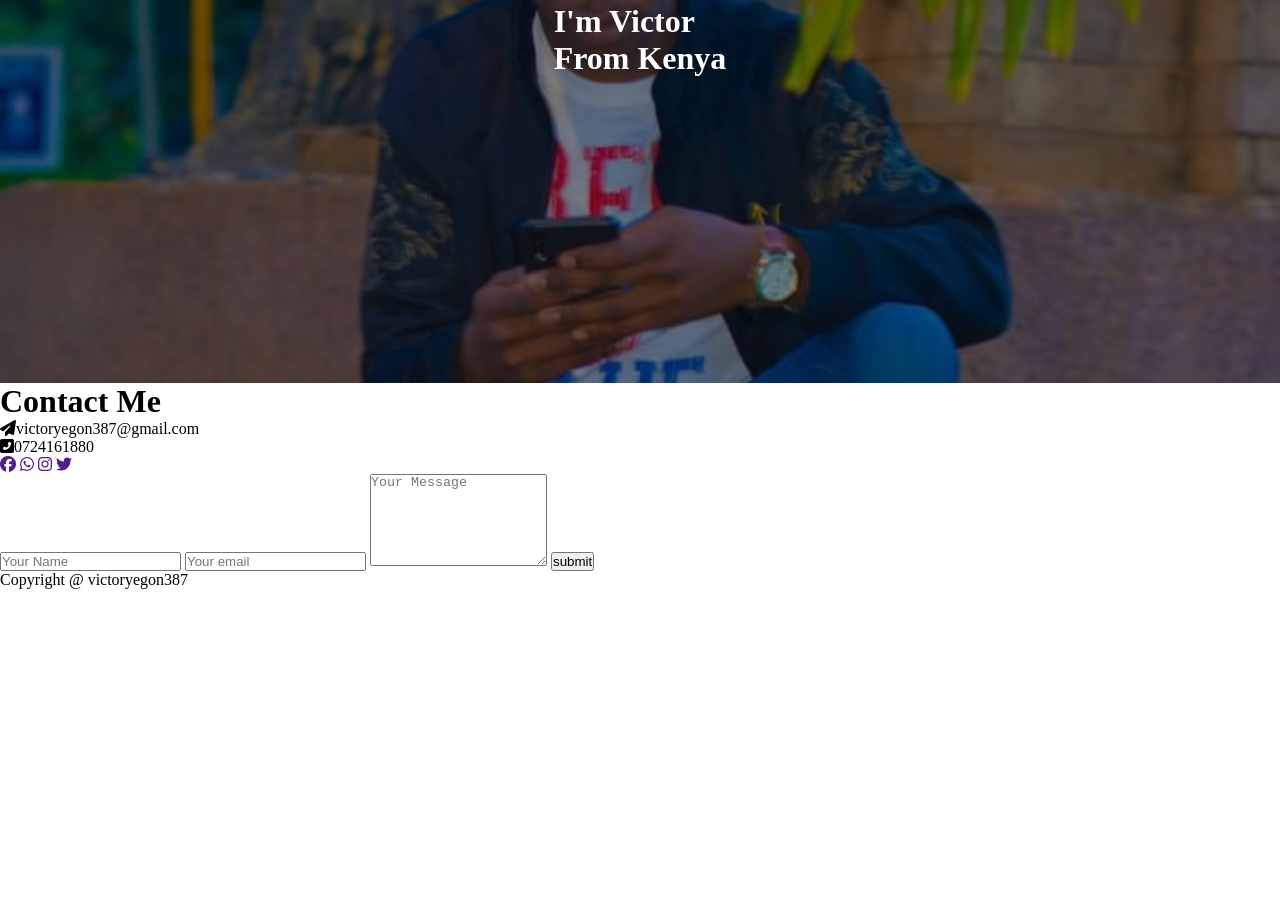
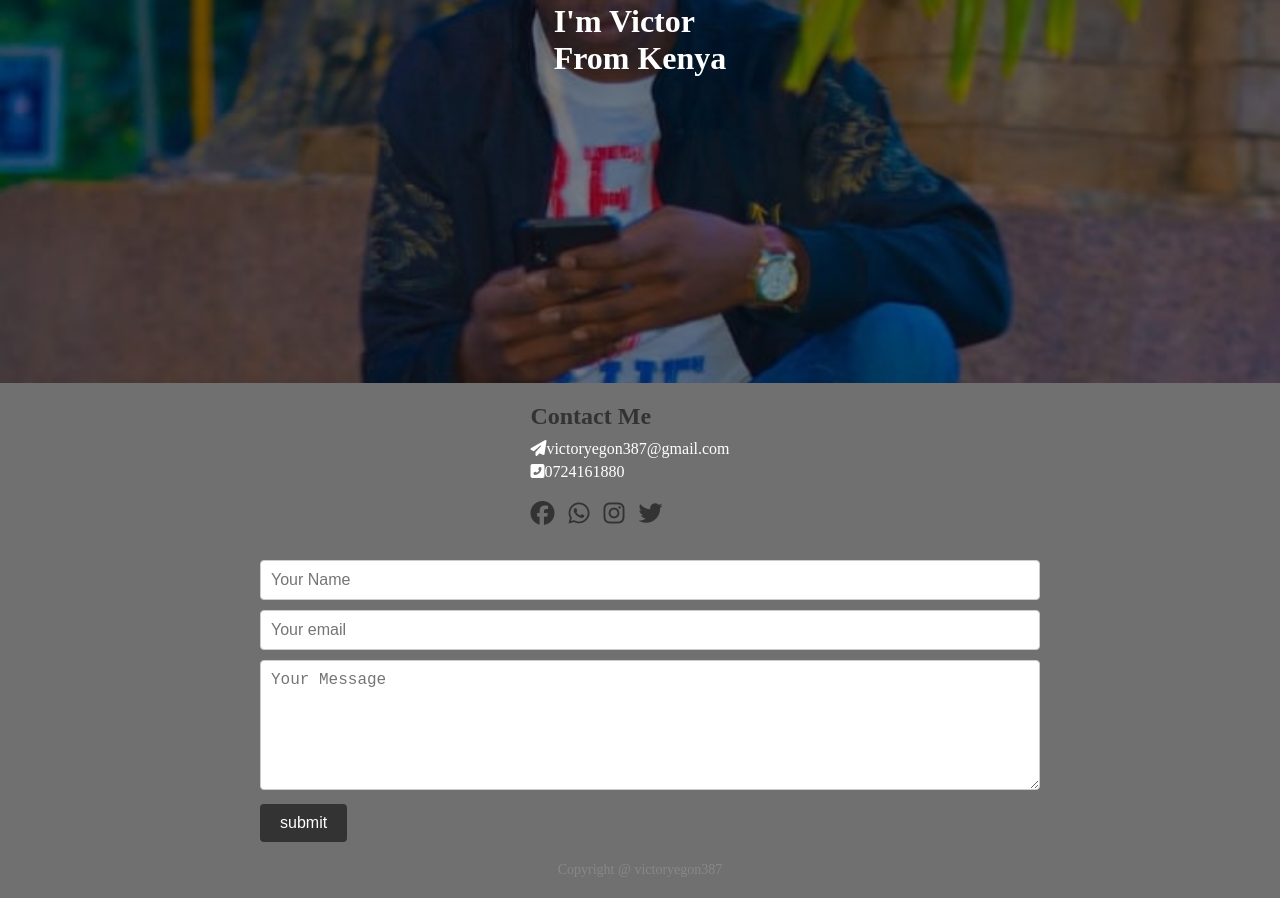
Before and after one commit to VictorTovric/personal-portfolio, a plain HTML site: page index.html in a window 1280 px wide. Shown: the part 417-1315 px from the top of the page. Before the commit the page ends 1006 px from the top, so only its background shows below. Drawn offline with Linux system fonts and the light colour scheme.

Commit message:
added stylings

```diff
--- a/index.html
+++ b/index.html
@@ -28,7 +28,7 @@
 </div>
 
 <!-- -----------------Contacts-------------- -->
-<div id="Contacts">
+<div class="Contacts">
     <div class="container">
         <div class="row">
             <div class="Contacts-left">
--- a/style.css
+++ b/style.css
@@ -4,7 +4,10 @@
    padding: 0;
    box-sizing: border-box;
  }
-
+body{
+  background-color: rgb(112, 112, 112);
+  color: white;
+}
  .header {
    height: 100vh;
    background-color: black;
@@ -48,3 +51,80 @@
   flex-direction: column;
 
  }
+ .Contacts {
+  text-align: center;
+  padding: 20px;
+}
+
+.container {
+  max-width: 800px;
+  margin: 0 auto;
+}
+
+.row {
+  display: flex;
+  flex-direction: column;
+  gap: 2rem;
+  justify-content: space-between;
+  align-items: center;
+  flex-wrap: wrap;
+}
+
+.Contacts-left {
+  flex-basis: 50%;
+  text-align: left;
+  padding-right: 20px;
+}
+
+.sub-title {
+  color: #333;
+  font-size: 24px;
+  margin-bottom: 10px;
+}
+
+.Contacts-left p {
+  margin-bottom: 5px;
+  font-size: 16px;
+}
+
+.Contacts-left .social-icons {
+  margin-top: 20px;
+}
+
+.Contacts-left .social-icons a {
+  color: #333;
+  margin-right: 10px;
+  font-size: 24px;
+}
+
+.Contacts-right {
+  flex-basis: 50%;
+  text-align: left;
+  padding-left: 20px;
+}
+
+form input,
+form textarea {
+  width: 100%;
+  margin-bottom: 10px;
+  padding: 10px;
+  font-size: 16px;
+  border: 1px solid #ccc;
+  border-radius: 4px;
+}
+
+form button {
+  background-color: #333;
+  color: #fff;
+  padding: 10px 20px;
+  border: none;
+  border-radius: 4px;
+  font-size: 16px;
+  cursor: pointer;
+}
+
+.copyright {
+  margin-top: 20px;
+  font-size: 14px;
+  color: #888;
+}
```
